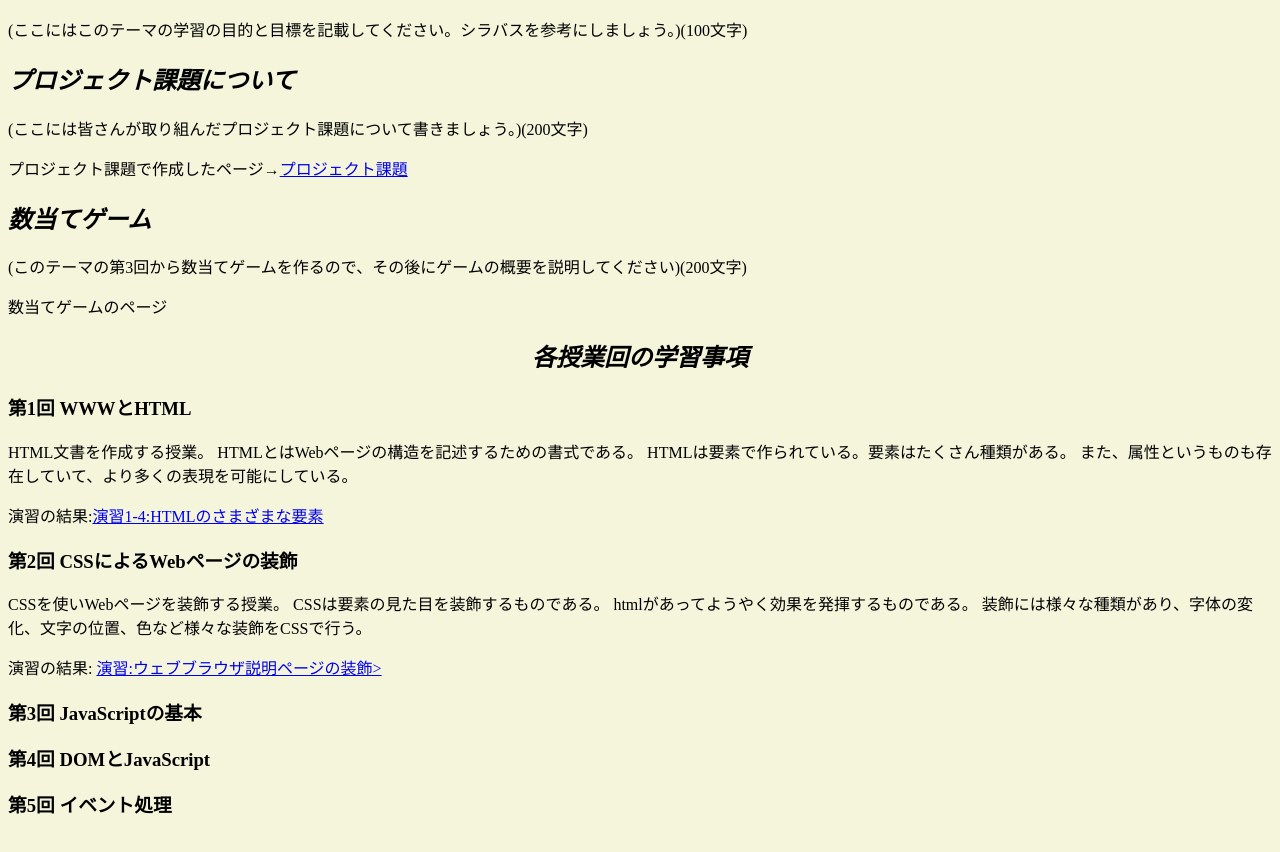
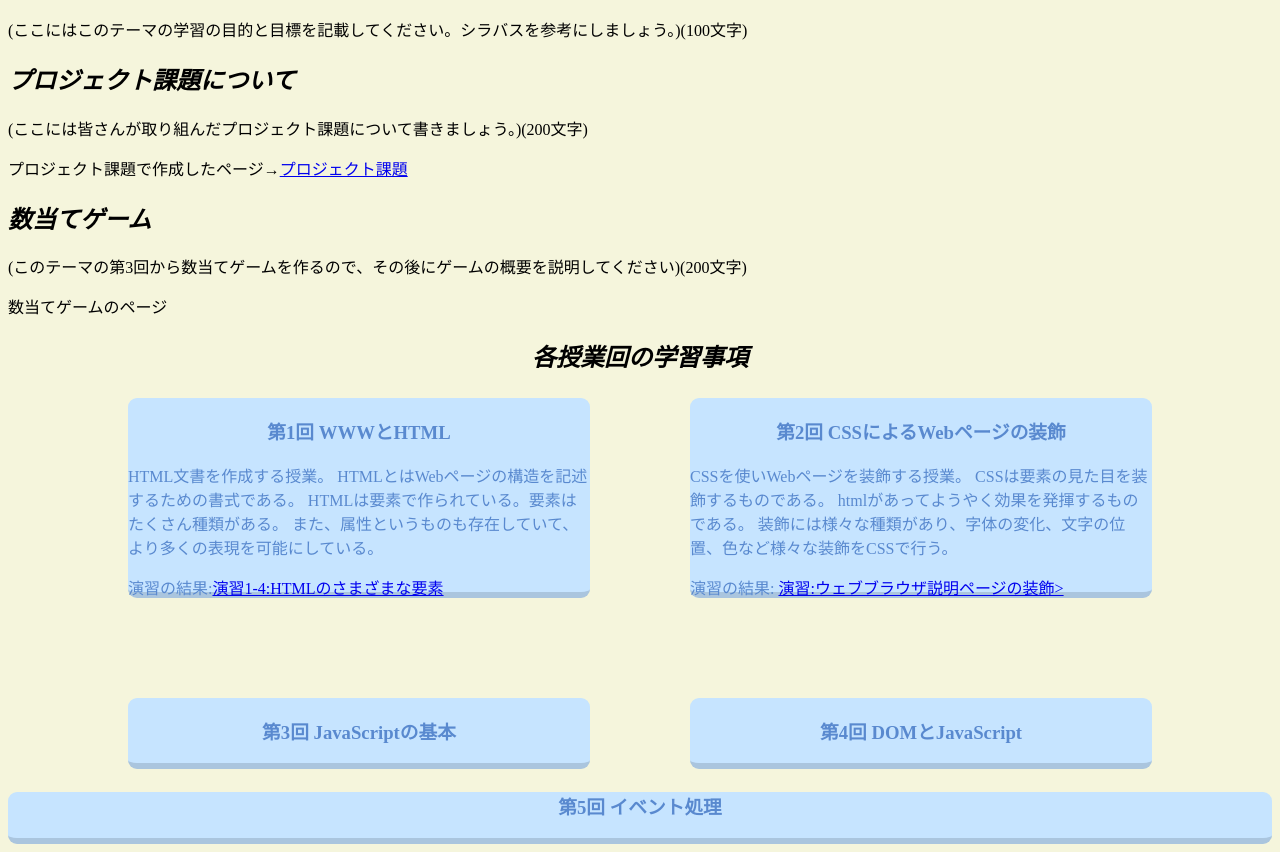
Before and after one commit to G384242023/medialabo, a plain HTML site: page index.html in a window 1280 px wide. Shown: the part 127-979 px from the top of the page. Drawn offline with Linux system fonts and the light colour scheme.

Commit message:
index修正

```diff
--- a/index.css
+++ b/index.css
@@ -11,3 +11,48 @@ h2{
 .jugyou{
     text-align: center;
 }
+div#zentai{
+    display: grid;
+    flex-direction: row;
+    grid-template-columns:1fr 1fr;
+	grid-template-rows: 200px;
+	grid-gap: 100px;
+	padding: 5px;
+	width: 1024px;
+    margin: 0 auto;
+    border-radius:50px;
+}
+div.ikkai{
+    color: #5989cf;
+    background: #c6e4ff;
+    border-bottom: solid 6px #aac5de;
+    border-radius: 9px;
+}
+div.nikai{
+    color: #5989cf;
+    background: #c6e4ff;
+    border-bottom: solid 6px #aac5de;
+    border-radius: 9px;
+}
+div.sankai{
+    color: #5989cf;
+    background: #c6e4ff;
+    border-bottom: solid 6px #aac5de;
+    border-radius: 9px;
+}
+div.yonkai{
+    color: #5989cf;
+    background: #c6e4ff;
+    border-bottom: solid 6px #aac5de;
+    border-radius: 9px;
+}
+
+div.gokai{
+    color: #5989cf;
+    background: #c6e4ff;
+    border-bottom: solid 6px #aac5de;
+    border-radius: 9px;
+}
+h3{
+    text-align: center;
+}
--- a/index.html
+++ b/index.html
@@ -20,20 +20,22 @@
     <h2 class="jugyou">各授業回の学習事項</h2>
     <div id="zentai">
 
-    <div>
+    <div class="ikkai">
     <h3>第1回 WWWとHTML</h3>
     <p>HTML文書を作成する授業。
       HTMLとはWebページの構造を記述するための書式である。
       HTMLは要素で作られている。要素はたくさん種類がある。
       また、属性というものも存在していて、より多くの表現を可能にしている。
+
       </p>
-    <p>演習の結果:<a href="practice-html/elements.html"
-                  title="演習1-4"
-                  target="_blank">演習1-4:HTMLのさまざまな要素</a>
-    </p>
+      <p>演習の結果:<a href="practice-html/elements.html"
+        title="演習1-4"
+        target="_blank">演習1-4:HTMLのさまざまな要素</a>
+      </p>
+
     </div>
 
-    <div>
+    <div class="nikai">
     <h3>第2回 CSSによるWebページの装飾</h3>
     <p>CSSを使いWebページを装飾する授業。
       CSSは要素の見た目を装飾するものである。
@@ -48,18 +50,17 @@
     </p>
     </div>
 
-    <div>
+    <div class="sankai">
     <h3>第3回 JavaScriptの基本</h3>
     </div>
 
-    <div>
+    <div class="yonkai">
     <h3>第4回 DOMとJavaScript</h3>
     </div>
+  </div>
+  <div class="gokai">
+    <h3 >第5回 イベント処理</h3>
+  </div>
 
-    <div>
-    <h3>第5回 イベント処理</h3>
-    </div>
-
-    </div>
   </body>
 </html>
```
